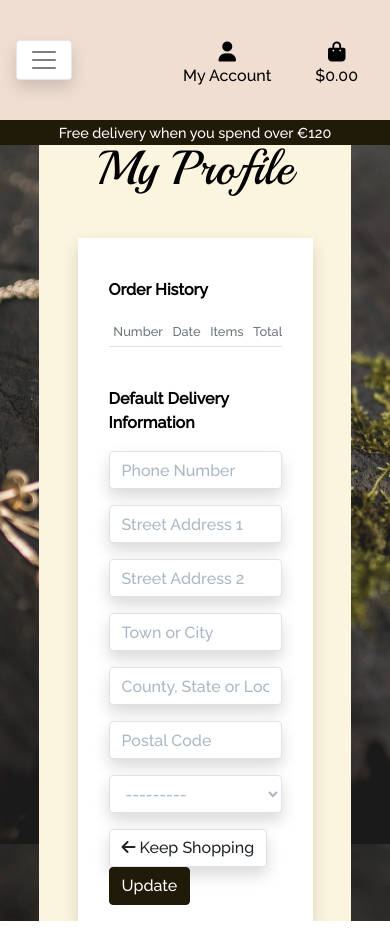
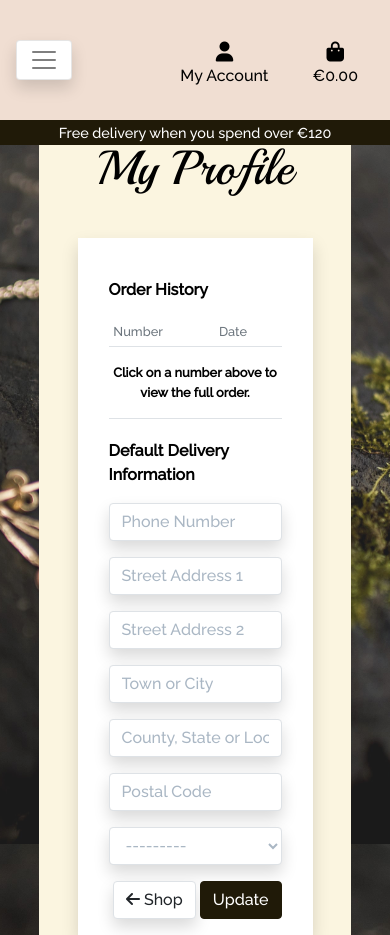
Before and after one commit to Saraholoughlin5/Milestone_Project_4, a Django app: page /profile/ in a window 390 px wide. Run offline with Django 3.2, Linux system fonts and the light colour scheme; the visitor is signed in with stand-in values (Sample User, id 1); data comes from the database, SQL or seed files in the repository; data that the repository does not hold is empty; some libraries are stand-ins or nearby versions; some web fonts are replaced.

Commit message:
Fix mobile layout for forms

```diff
--- a/blog/templates/blog/blog_detail.html
+++ b/blog/templates/blog/blog_detail.html
@@ -88,7 +88,7 @@
             {% if request.user.is_anonymous %}
             <p class="text-danger small">Please
                 <a class="info-text p-text" href="{% url 'account_login' %}"> Login </a> or
-                <a class="info-text p-text" href="{% url 'account_signup' %}">Signup</a>
+                <a class="info-text p-text" href="{% url 'account_signup' %}">Sign Up</a>
                 to add a comment.</p>
             {% else %}
             <form id="comment-form" method="POST" action="{% url 'blog_detail' blog_post.id %}">
--- a/checkout/templates/checkout/checkout_success.html
+++ b/checkout/templates/checkout/checkout_success.html
@@ -45,7 +45,7 @@
                         <p class="mb-0 text-black font-weight-bold">Order Number</p>
                     </div>
                     <div class="col-12 col-md-8 text-md-right">
-                        <p class="mb-0 text-info">{{ order.order_number }}</p>
+                        <p class="mb-0 text-info overflow-hidden">{{ order.order_number }}</p>
                     </div>
                 </div>
 
--- a/home/templates/home/index.html
+++ b/home/templates/home/index.html
@@ -21,7 +21,7 @@
                 </h1>
                 <div class="my-5">
                     <h4>
-                        <a href="{% url 'products' %}" class="shop-now-button btn btn-lg rounded py-3 mr-5"><strong>Shop Now</strong></a>
+                        <a href="{% url 'products' %}" class="shop-now-button btn btn-lg rounded py-3 mr-3"><strong>Shop Now</strong></a>
                     </h4>
                 </div>
             </div>
--- a/products/templates/products/add_product.html
+++ b/products/templates/products/add_product.html
@@ -23,7 +23,7 @@
         </div>
     </div>
     <!-- Add Product Form Background -->
-    <div class="row col-10 shadow px-3 py-3 bg-white offset-1 mt-3">
+    <div class="row col-10 shadow px-3 bg-white offset-1 mt-3">
         <div class="col-12">
             <!-- Add Product Heading -->
             <h4 class="text-center text-black mt-4 mb-5"><strong>Add a Product</strong></h4>
--- a/products/templates/products/product_detail.html
+++ b/products/templates/products/product_detail.html
@@ -32,7 +32,7 @@
             </div>
         </div>
         <!-- Product Details -->
-        <div class="col-12 col-md-6 col-lg-4 mt-4">
+        <div class="col-12 col-lg-4 mt-2">
             <div class="card p-4 mt-4 mb-5 shadow">
                 <h4 class="mb-2 heading-font-smaller">{{ product.name }}</h4>
                 <p class="mb-0 text-left">€{{ product.price }}</p>
@@ -94,7 +94,7 @@
                         <!-- Quantity Selector -->
                         <div class="col-12">
                             <p class="mt-3"><strong>Quantity:</strong></p>
-                            <div class="form-group w-50">
+                            <div class="form-group w-75">
                                 <div class="input-group">
                                     <div class="input-group-prepend">
                                         <button class="decrement-qty btn btn-black rounded"
@@ -118,7 +118,7 @@
                             </div>
                         </div>
                         <!-- Product Detial Buttons -->
-                        <div class="col{% if s %}-12 mt-2{% endif %}">
+                        <div class="col{% if s %}-12 mt-2{% endif %} text-right">
                             <a href="{% url 'products' %}" class="white-btn btn shadow-sm rounded mt-2">
                                 <span class="icon">
                                     <i class="fas fa-arrow-left"></i>
--- a/products/urls.py
+++ b/products/urls.py
@@ -8,5 +8,7 @@ urlpatterns = [
     path('<int:product_id>/', views.product_detail, name='product_detail'),
     path('add/', views.add_product, name='add_product'),
     path('edit/<int:product_id>/', views.edit_product, name='edit_product'),
-    path('delete/<int:product_id>/', views.delete_product, name='delete_product'),
+    path(
+        'delete/<int:product_id>/',
+        views.delete_product, name='delete_product'),
 ]
--- a/profiles/templates/profiles/profile.html
+++ b/profiles/templates/profiles/profile.html
@@ -32,7 +32,7 @@
                 <p class="mt-2"><strong>Order History</strong></p>
                 <div class="order-history table-responsive">
                     <!-- Order History Table -->
-                    <table class="table table-sm table-borderless">
+                    <table class="table table-sm table-borderless big-table">
                         <thead>
                             <tr class="text-muted border-bottom">
                                 <th class="font-weight-normal small">Number</th>
@@ -67,18 +67,44 @@
                             {% endfor %}
                         </tbody>
                     </table>
+                    <table class="table table-sm table-borderless d-lg-none">
+                        <thead>
+                            <tr class="text-muted border-bottom">
+                                <th class="font-weight-normal small">Number</th>
+                                <th class="font-weight-normal small">Date</th>
+                            </tr>
+                        </thead>
+                        <tbody>
+                            {% for order in orders %}
+                                <tr>
+                                    <td class="small">
+                                        <a href="{% url 'order_history' order.order_number %}"
+                                        title="{{ order.order_number }}">
+                                            {{ order.order_number|truncatechars:7 }}
+                                        </a>
+                                    </td>
+                                    <td class="small">{{ order.date }}</td>
+                                </tr>
+                            {% endfor %}
+                        </tbody>
+
+                    </table>
+
                 </div>
+                <p class="small text-center pb-3 border-bottom"><strong>Click on a number above to view the full order.</strong></p>
             </div>
             <!-- Delivery Information and Buttons -->
             <div class="col-12 col-lg-6 col-sm-12">
-                <p class="mt-4"><strong>Default Delivery Information</strong></p>
+                <p class="mt-1"><strong>Default Delivery Information</strong></p>
                 <form class="mt-3" action="{% url 'profile' %}" method="POST" id="profile-update-form">
                     {% csrf_token %}
                     {{ form|crispy }}
+                    <div class="text-right">
                     <a href="{% url 'products' %}">
-                        <span class="btn white-btn rounded shadow border"><i class="fas fa-arrow-left"></i> Keep Shopping</span>
+                        <span class="btn white-btn rounded shadow border"><i class="fas fa-arrow-left"></i> Shop</span>
                     </a>
                     <button class="btn btn-black rounded">Update</button>
+                    </div>
                 </form>
             </div>
         </div>
--- a/static/css/base.css
+++ b/static/css/base.css
@@ -427,4 +427,16 @@ input[name='q']::placeholder {
     .increment-qty, .decrement-qty {
         padding: .25rem .5rem !important;
     }
+
+    .big-table {
+        display: none;
+    }
+
+    .signup {
+        max-width: 230px;
+    }
+
+    .password_reset {
+        display: inline;
+    }
 }
--- a/templates/allauth/account/signup.html
+++ b/templates/allauth/account/signup.html
@@ -9,16 +9,16 @@
 {% block inner_content %}
 <h2 class="heading-font mb-5 mt-4 text-center">{% trans "Sign Up" %}</h2>
 
-<p class="text-center">{% blocktrans %}Already have an account? Please <a href="{{ login_url }}">sign in</a>.{% endblocktrans %}</p>
-
+<p class="text-center">{% blocktrans %}Already have an account?</p><p class="text-center">Please <a href="{{ login_url }}">sign in</a>.{% endblocktrans %}</p>
 <form class="signup shadow px-3 py-3 mb-5 bg-white" id="signup_form" method="post" action="{% url 'account_signup' %}">
   {% csrf_token %}
   {{ form|crispy }}
   {% if redirect_field_value %}
   <input type="hidden" name="{{ redirect_field_name }}" value="{{ redirect_field_value }}" />
   {% endif %}
+  <div class="text-right">
   <a class="white-btn btn shadow rounded border mb-3" href="{% url 'home' %}">Home</a>
   <button type="submit" class="btn btn-black rounded mb-3">{% trans "Sign Up" %}</button>
+  </div>
 </form>
-
 {% endblock %}
--- a/templates/base.html
+++ b/templates/base.html
@@ -83,7 +83,7 @@
                             <a href="{% url 'profile' %}" class="dropdown-item">My Profile</a>
                             <a href="{% url 'account_logout' %}" class="dropdown-item">Logout</a>
                             {% else %}
-                            <a href="{% url 'account_signup' %}" class="dropdown-item">Register</a>
+                            <a href="{% url 'account_signup' %}" class="dropdown-item">Sign Up</a>
                             <a href="{% url 'account_login' %}" class="dropdown-item">Login</a>
                             {% endif %}
                         </div>
--- a/templates/includes/mobile-top-header.html
+++ b/templates/includes/mobile-top-header.html
@@ -19,7 +19,7 @@
             <a href="{% url 'profile' %}" class="dropdown-item">My Profile</a>
             <a href="{% url 'account_logout' %}" class="dropdown-item">Logout</a>
             {% else %}
-            <a href="{% url 'account_signup' %}" class="dropdown-item">Register</a>
+            <a href="{% url 'account_signup' %}" class="dropdown-item">Sign Up</a>
             <a href="{% url 'account_login' %}" class="dropdown-item">Login</a>
             {% endif %}
         </div>
@@ -32,9 +32,9 @@
                 <div><i class="fas fa-shopping-bag fa-lg"></i></div>
                 <p class="my-0">
                     {% if grand_total %}
-                    ${{ grand_total|floatformat:2 }}
+                    €{{ grand_total|floatformat:2 }}
                     {% else %}
-                    $0.00
+                    €0.00
                     {% endif %}
                 </p>
             </div>
```
Also changed, not shown: bag/views.py (+18 -9 lines), checkout/models.py (+25 -12 lines), products/templates/products/products.html (+7 -5 lines), templates/allauth/account/password_reset.html (+4 -4 lines), custom_storages.py (line endings or trailing spaces).
